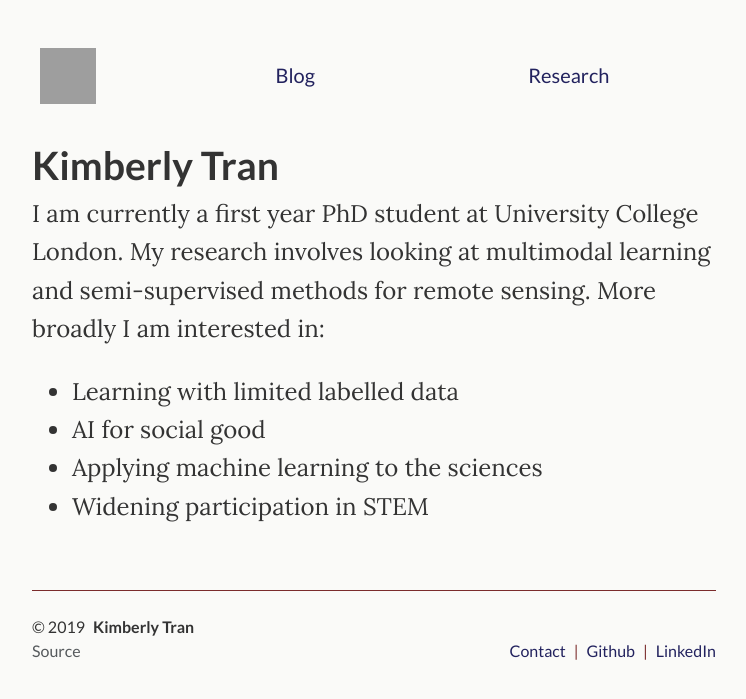
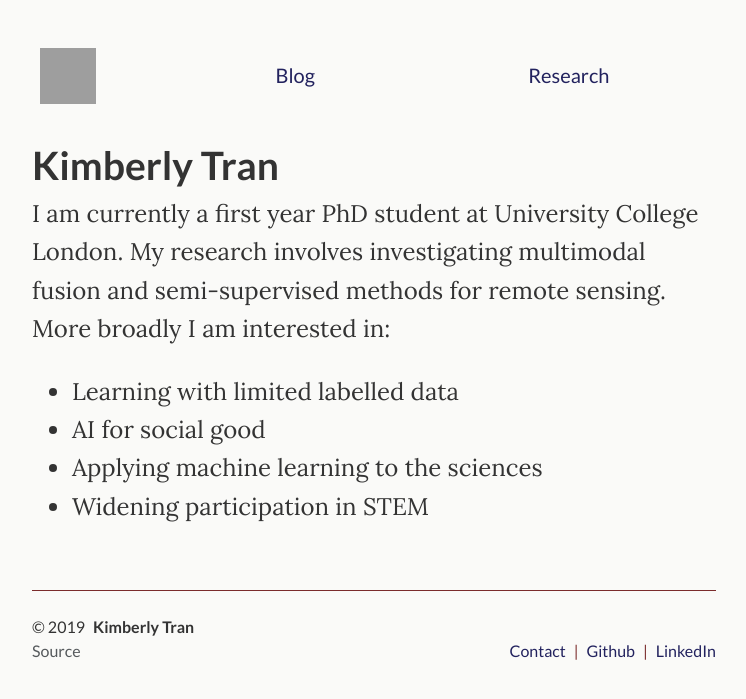
Before and after one commit to ktmai/ktmai.github.io, a Jekyll site: the page built from index.md, in a window 1280 px wide. Shown: the top 699 px of the page, without its empty margins (266-1012 px from the left). Built offline with Jekyll 4.4.1, drawn with Linux system fonts in a browser that asks for light colours; grey boxes are pictures that could not be loaded.

Commit message:
Update index.md

```diff
--- a/index.md
+++ b/index.md
@@ -5,7 +5,7 @@ layout: default
 <div class="lead pretty-links">
 # Kimberly Tran
 
-I am currently a first year PhD student at University College London. My research involves looking at multimodal learning and semi-supervised methods for remote sensing. More broadly I am interested in:
+I am currently a first year PhD student at University College London. My research involves investigating multimodal fusion and semi-supervised methods for remote sensing. More broadly I am interested in:
 
 * Learning with limited labelled data
 * AI for social good
```
